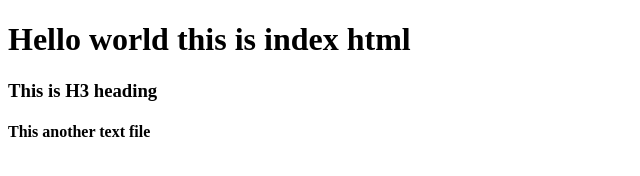
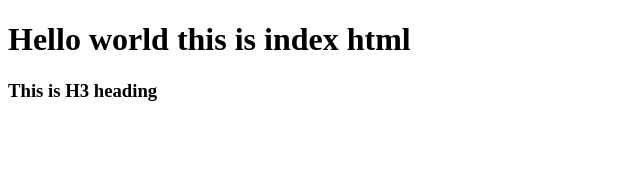
Before and after one commit to melvinsalex/Demo, a plain HTML site: page index.html in a window 1280 px wide. Shown: the whole page, without its empty margins (0-640 px from the left). Drawn offline with Linux system fonts and the light colour scheme.

Commit message:
Revert "This is another text h4 added"
This reverts commit be9105abce4eb0ace6b8ae7affbd1d14d9fa21a0.

```diff
--- a/index.html
+++ b/index.html
@@ -9,6 +9,5 @@
 <body>
     <h1>Hello world this is index html</h1>
     <h3>This is H3 heading</h3>
-    <h4>This another text file</h4>
 </body>
 </html>
```
